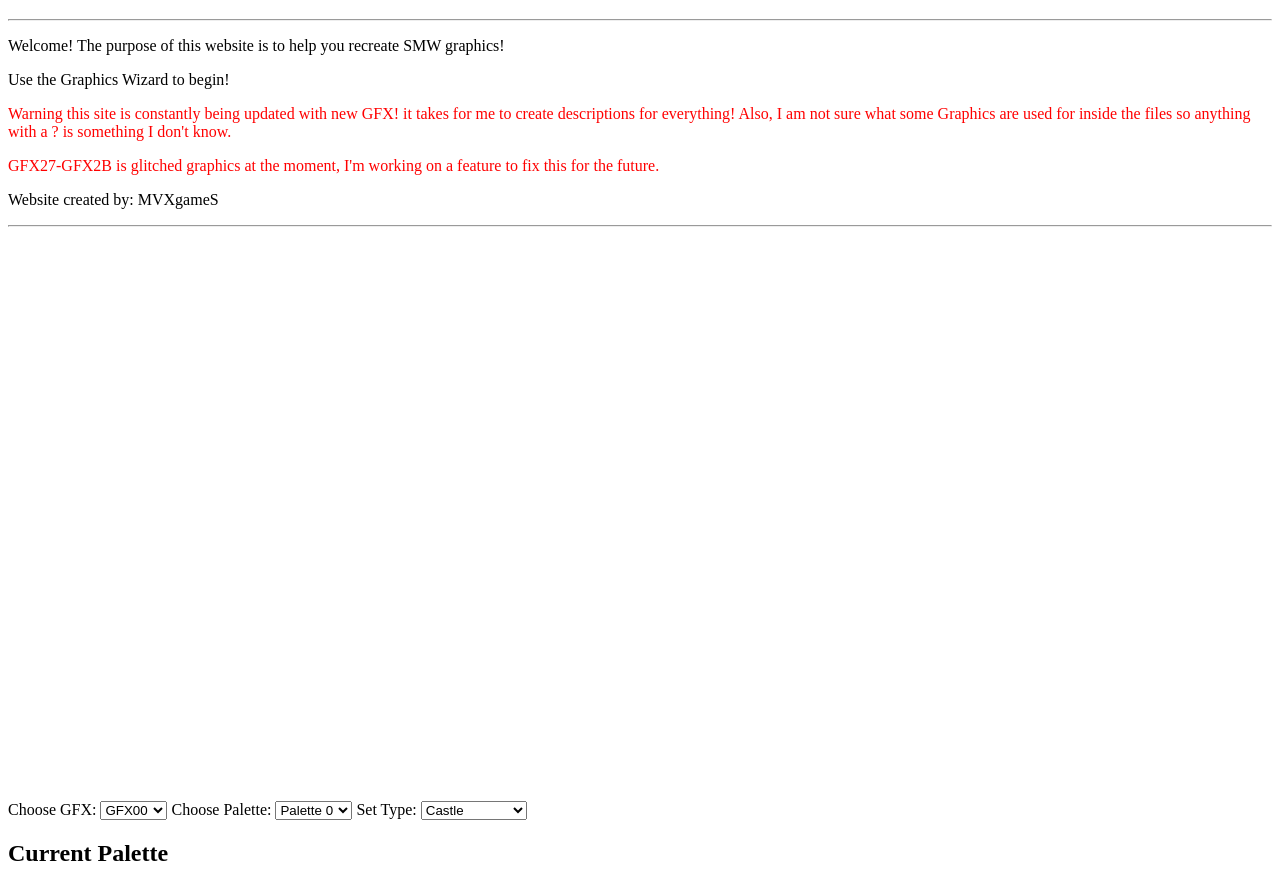
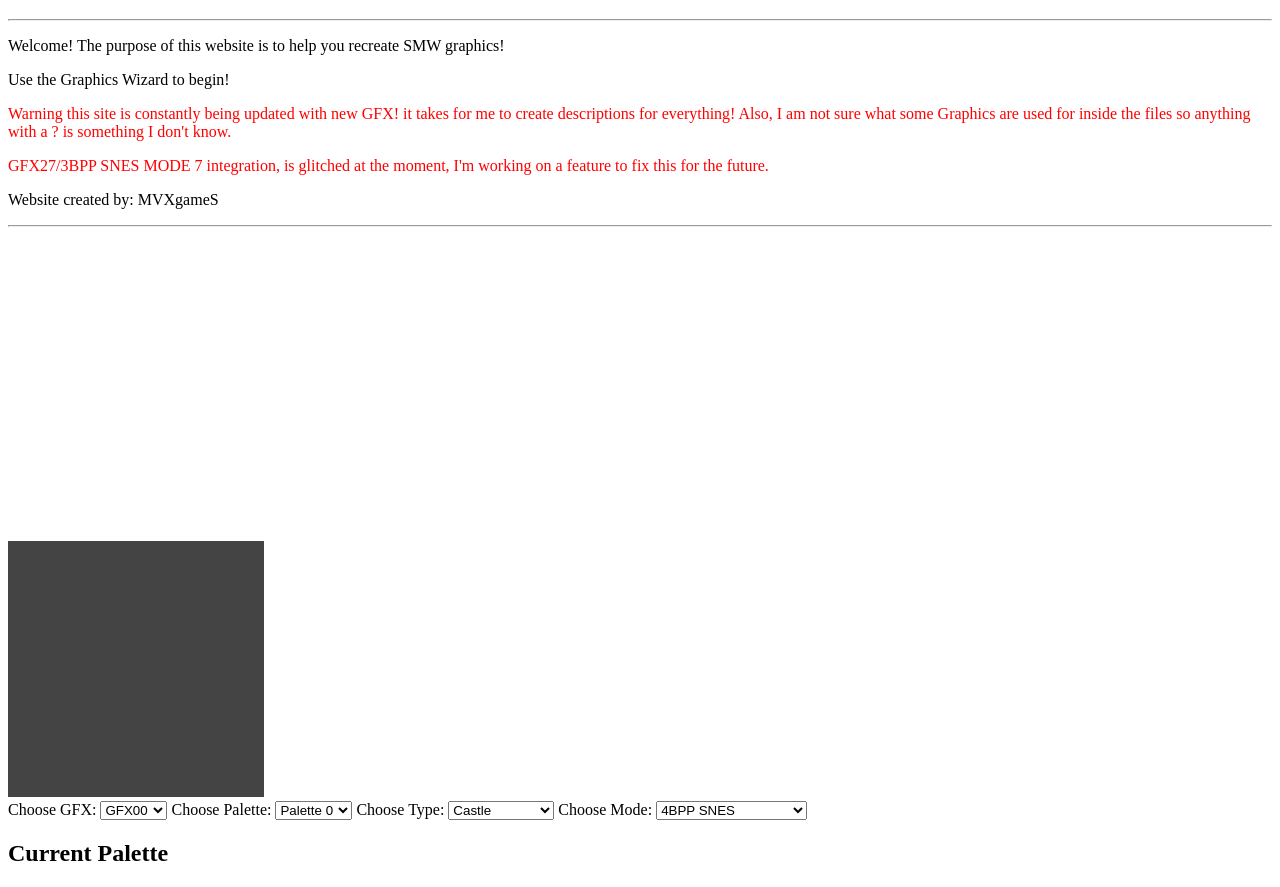
Before and after one commit to MVXgameS/SMW-Graphics-Viewer, a plain HTML site: page index.html in a window 1280 px wide. Shown: the part 61-948 px from the top of the page. Drawn offline with Linux system fonts and the light colour scheme; no server answers.

Commit message:
Update index.html

```diff
--- a/index.html
+++ b/index.html
@@ -13,7 +13,7 @@
     <P>Welcome! The purpose of this website is to help you recreate SMW graphics!</P>
     <P>Use the Graphics Wizard to begin!</P>
     <P><span class="Warning">Warning this site is constantly being updated with new GFX! it takes for me to create descriptions for everything! Also, I am not sure what some Graphics are used for inside the files so anything with a ? is something I don't know.</span></P>
-    <P><span class="Warning">GFX27-GFX2B is glitched graphics at the moment, I'm working on a feature to fix this for the future.</span></P>
+    <P><span class="Warning">GFX27/3BPP SNES MODE 7 integration, is glitched at the moment, I'm working on a feature to fix this for the future.</span></P>
     <p>Website created by: MVXgameS</p>
 
     <!-- GFX Wizard -->
@@ -53,8 +53,15 @@
         <option value="15">Palette F</option>
     </select>
 
-    <label>Set Type:</label>
+    <label>Choose Type:</label>
     <select id="palettePreset"></select>
+
+    <label>Choose Mode:</label>
+    <select id="modeSelect">
+        <option value="0">4BPP SNES</option>
+        <option value="2">3BPP SNES MODE 7</option>
+        <option value="1">2BPP GB</option>
+    </select>
 
     <!-- Descriptions -->
     <div id="tileInfo" style="margin-top: 10px; font-weight: bold;"></div>
```
